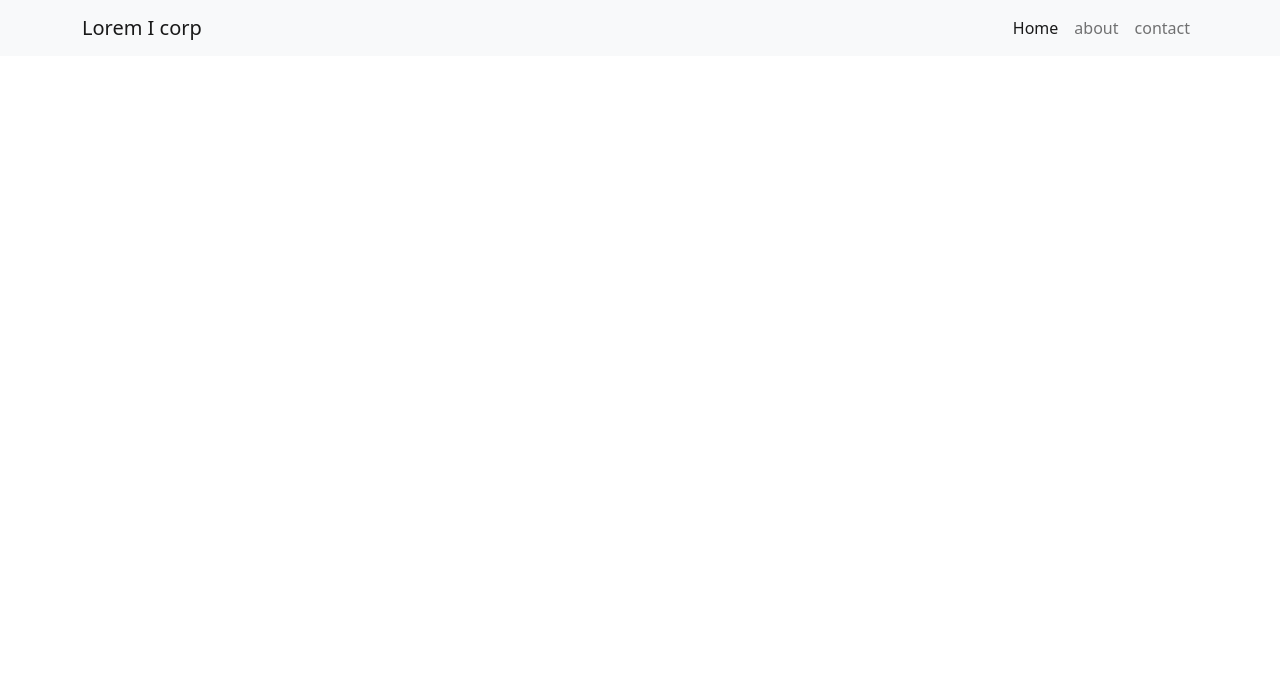
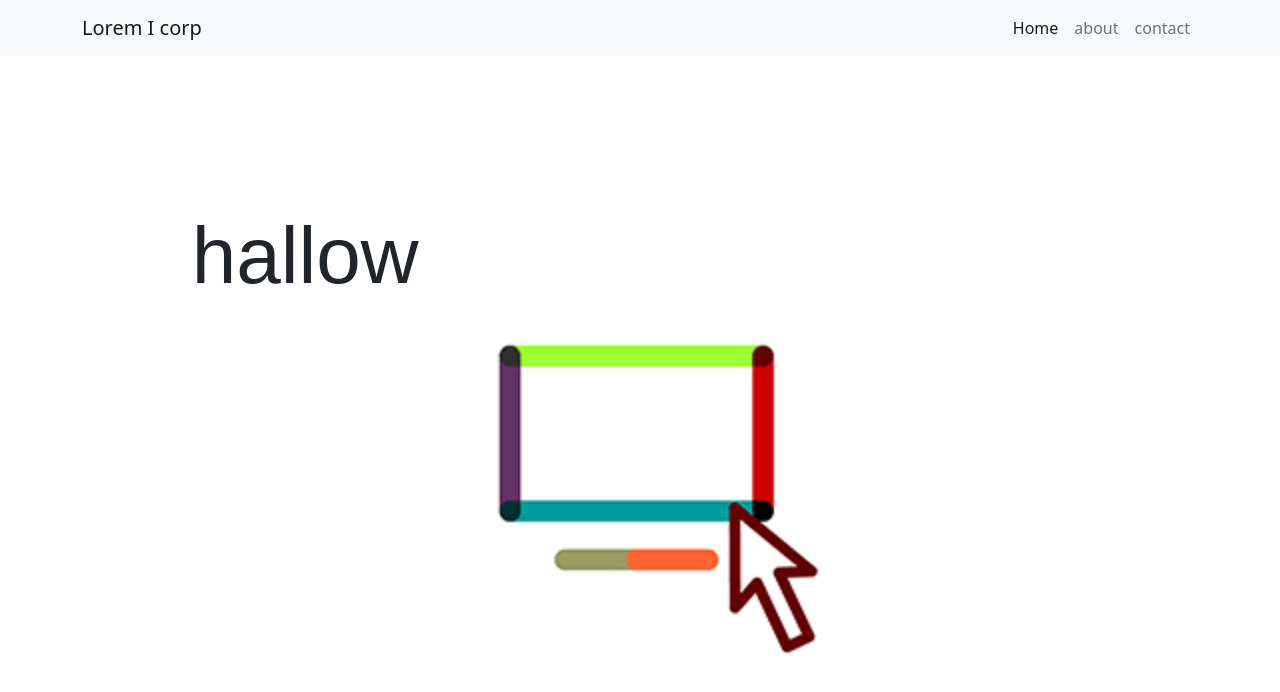
Before and after one commit to prashant31299/Assignment-web-dev, a plain HTML site: page index.html in a window 1280 px wide. Drawn offline with nearby package versions, Linux system fonts and the light colour scheme.

Commit message:
adding images

```diff
--- a/index.html
+++ b/index.html
@@ -42,7 +42,15 @@
         </nav>
     </header>
 
+<!-- main  -->
+<div class="container">
+    <div class="banner_container ">
 
+        <div class="img_bgc">
+            <h1> hallow</h1>
+        </div>
+    </div>
+</div>
     <!-- javascript -->
     <script src="https://cdn.jsdelivr.net/npm/bootstrap@5.1.3/dist/js/bootstrap.bundle.min.js"
         integrity="sha384-ka7Sk0Gln4gmtz2MlQnikT1wXgYsOg+OMhuP+IlRH9sENBO0LRn5q+8nbTov4+1p" crossorigin="anonymous">
--- a/style/style.css
+++ b/style/style.css
@@ -0,0 +1,28 @@
+*{
+    padding: 0;
+    margin: 0;
+}
+
+.banner_container{
+    position: relative;
+ height: 50vh;
+ align-items:center ;
+ margin: auto;
+}
+.img_bgc{
+    display: flex;
+    align-items: center;
+background-image: url(/image/digital-limbus.gif);
+background-repeat: no-repeat;
+background-size:50vh;
+height: 100vh;
+background-position: center;
+}
+.img_bgc h1{
+    font-family: sans-serif;
+    font-size: 5rem;
+    position: absolute;
+    top: 50%;
+    left: 20%;
+    transform: translate(-50%, -50%);
+}
```
